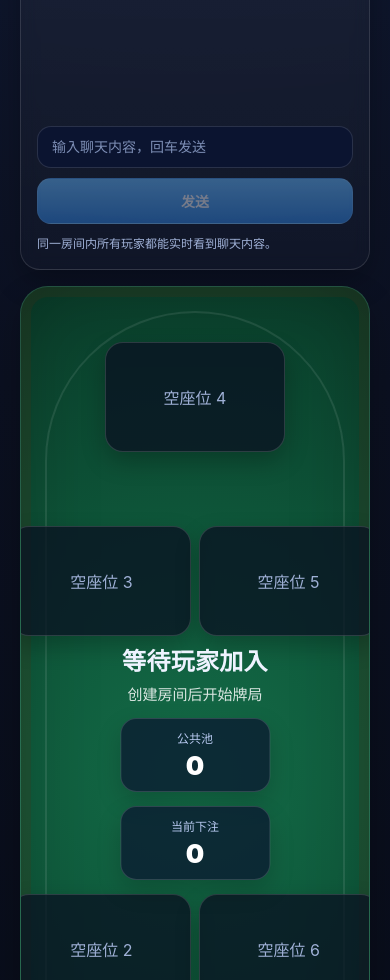
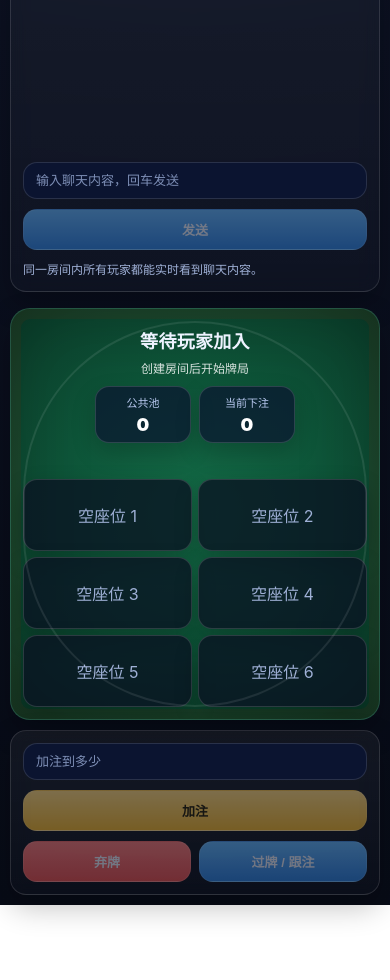
Before and after one commit to zyyalt/dzpk-site, a plain HTML site: page index.html in a window 390 px wide. Shown: the part 1020-2000 px from the top of the page. After the commit the page ends 1925 px from the top, so only its background shows below. Drawn offline with Linux system fonts and the light colour scheme.

Commit message:
Enhance responsive design for mobile view
Added responsive styles for various elements in the layout.

```diff
--- a/index.html
+++ b/index.html
@@ -535,6 +535,15 @@
     }
 
     @media (max-width: 760px) {
+      .wrap {
+        padding: 10px;
+      }
+
+      .card {
+        border-radius: 16px;
+        padding: 12px;
+      }
+
       .controls {
         grid-template-columns: 1fr 1fr;
       }
@@ -543,18 +552,113 @@
         grid-template-columns: 1fr;
       }
 
+      .poker-table {
+        min-height: auto;
+        padding: 12px;
+        border-radius: 20px;
+      }
+
+      .table-ring {
+        inset: 12px;
+      }
+
+      .table-stage {
+        gap: 10px;
+      }
+
+      .center-box {
+        position: static;
+        transform: none;
+        width: 100%;
+        margin: 0 auto 10px;
+        padding: 6px 2px 2px;
+      }
+
+      .center-potbar {
+        gap: 8px;
+        margin: 10px 0 10px;
+      }
+
+      .center-chip {
+        min-width: 110px;
+        padding: 8px 10px;
+        border-radius: 14px;
+      }
+
+      .center-chip-label {
+        font-size: 11px;
+      }
+
+      .center-chip-value {
+        font-size: 20px;
+      }
+
+      .community-row {
+        gap: 6px;
+        margin: 8px 0 10px;
+      }
+
+      .seat-grid {
+        min-height: auto;
+        position: static;
+        display: grid;
+        grid-template-columns: repeat(2, minmax(0, 1fr));
+        gap: 8px;
+        padding-top: 4px;
+      }
+
       .seat {
-        width: 180px;
+        position: static !important;
+        left: auto !important;
+        top: auto !important;
+        transform: none !important;
+        width: 100%;
+        min-width: 0;
+        padding: 10px;
+        border-radius: 14px;
+      }
+
+      .seat.empty {
+        min-height: 72px;
+      }
+
+      .seat-header {
+        margin-bottom: 6px;
+      }
+
+      .seat-name {
+        font-size: 14px;
+        gap: 6px;
+      }
+
+      .seat-meta {
+        font-size: 12px;
+        gap: 6px;
+        margin-bottom: 8px;
+      }
+
+      .badge {
+        padding: 3px 6px;
+        font-size: 10px;
+      }
+
+      .cards {
+        gap: 5px;
       }
 
       .playing-card {
-        width: 42px;
-        height: 62px;
-        font-size: 16px;
+        width: 32px;
+        height: 46px;
+        font-size: 12px;
+        border-radius: 7px;
       }
 
       .center-title {
-        font-size: 24px;
+        font-size: 20px;
+      }
+
+      .center-sub {
+        font-size: 13px;
       }
 
       .action-panel {
@@ -567,7 +671,61 @@
       }
 
       .table-actions-grid {
+        grid-template-columns: 1fr 1fr;
+        gap: 8px;
+      }
+
+      input,
+      button,
+      select {
+        padding: 10px 12px;
+        font-size: 13px;
+      }
+    }
+
+    @media (max-width: 480px) {
+      .controls {
         grid-template-columns: 1fr;
+      }
+
+      .seat-grid {
+        grid-template-columns: 1fr 1fr;
+        gap: 6px;
+      }
+
+      .seat {
+        padding: 8px;
+      }
+
+      .seat-name {
+        font-size: 13px;
+      }
+
+      .seat-meta {
+        font-size: 11px;
+      }
+
+      .playing-card {
+        width: 28px;
+        height: 40px;
+        font-size: 11px;
+      }
+
+      .center-chip {
+        min-width: 96px;
+        padding: 7px 8px;
+      }
+
+      .center-chip-value {
+        font-size: 18px;
+      }
+
+      .center-title {
+        font-size: 18px;
+      }
+
+      .center-sub {
+        font-size: 12px;
       }
     }
   </style>
```
